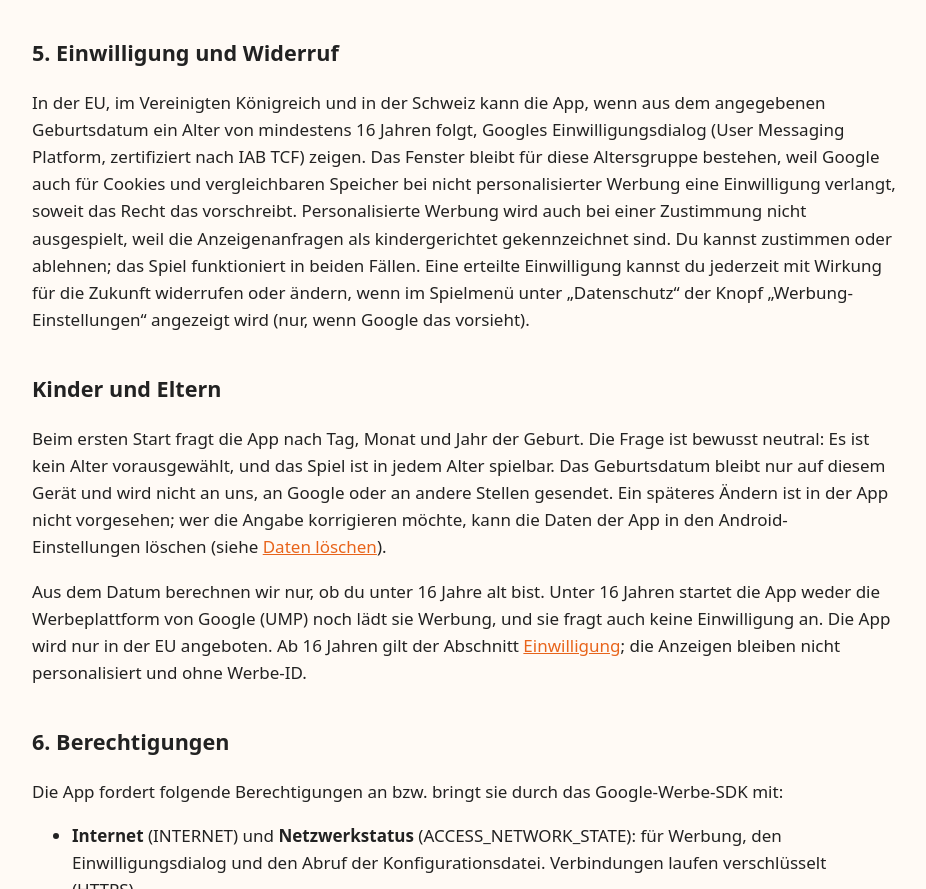
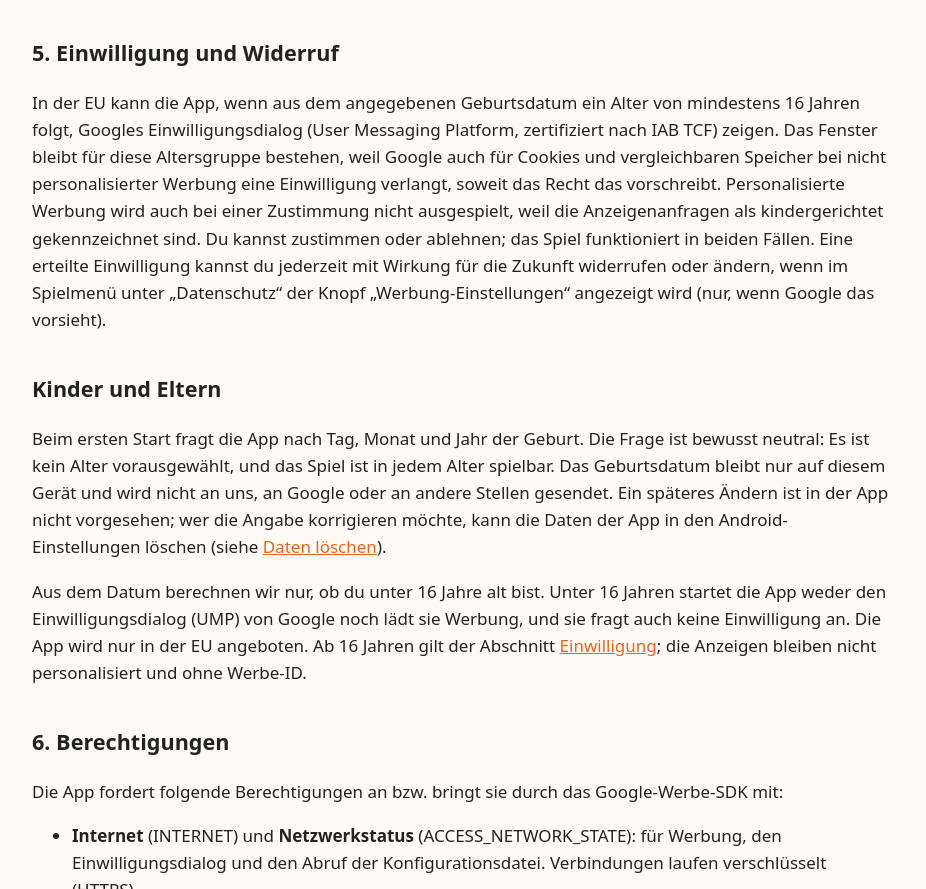
Before and after one commit to appstudiochem/appstudiochem.github.io, a plain HTML site: page datenschutz-wolkenfuchs/index.html in a window 1280 px wide. Shown: the part 2361-3250 px from the top of the page, without its empty margins (176-1102 px from the left). Drawn offline with Linux system fonts and the light colour scheme.

Commit message:
Datenschutz Wolkenfuchs: Einwilligung nur in der EU, UMP als Einwilligungsdialog.

```diff
--- a/datenschutz-wolkenfuchs/index.html
+++ b/datenschutz-wolkenfuchs/index.html
@@ -44,11 +44,11 @@
 <p>Das Hosting erfolgt über GitHub Pages. Anbieter: GitHub, Inc., 88 Colin P. Kelly Jr. St., San Francisco, CA 94107, USA. Beim Abruf entstehen technisch bedingt Server-Logdaten, darunter die IP-Adresse. Diese Daten können in die USA übermittelt werden. GitHub ist unter dem EU-US Data Privacy Framework zertifiziert (Art. 45 DSGVO). Datenschutzerklärung von GitHub: <a href="https://docs.github.com/en/site-policy/privacy-policies/github-general-privacy-statement">docs.github.com</a>, Zertifizierung: <a href="https://www.dataprivacyframework.gov/participant/6174">dataprivacyframework.gov</a>.</p>
 
 <h2 id="einwilligung">5. Einwilligung und Widerruf</h2>
-<p>In der EU, im Vereinigten Königreich und in der Schweiz kann die App, wenn aus dem angegebenen Geburtsdatum ein Alter von mindestens 16 Jahren folgt, Googles Einwilligungsdialog (User Messaging Platform, zertifiziert nach IAB TCF) zeigen. Das Fenster bleibt für diese Altersgruppe bestehen, weil Google auch für Cookies und vergleichbaren Speicher bei nicht personalisierter Werbung eine Einwilligung verlangt, soweit das Recht das vorschreibt. Personalisierte Werbung wird auch bei einer Zustimmung nicht ausgespielt, weil die Anzeigenanfragen als kindergerichtet gekennzeichnet sind. Du kannst zustimmen oder ablehnen; das Spiel funktioniert in beiden Fällen. Eine erteilte Einwilligung kannst du jederzeit mit Wirkung für die Zukunft widerrufen oder ändern, wenn im Spielmenü unter „Datenschutz“ der Knopf „Werbung-Einstellungen“ angezeigt wird (nur, wenn Google das vorsieht).</p>
+<p>In der EU kann die App, wenn aus dem angegebenen Geburtsdatum ein Alter von mindestens 16 Jahren folgt, Googles Einwilligungsdialog (User Messaging Platform, zertifiziert nach IAB TCF) zeigen. Das Fenster bleibt für diese Altersgruppe bestehen, weil Google auch für Cookies und vergleichbaren Speicher bei nicht personalisierter Werbung eine Einwilligung verlangt, soweit das Recht das vorschreibt. Personalisierte Werbung wird auch bei einer Zustimmung nicht ausgespielt, weil die Anzeigenanfragen als kindergerichtet gekennzeichnet sind. Du kannst zustimmen oder ablehnen; das Spiel funktioniert in beiden Fällen. Eine erteilte Einwilligung kannst du jederzeit mit Wirkung für die Zukunft widerrufen oder ändern, wenn im Spielmenü unter „Datenschutz“ der Knopf „Werbung-Einstellungen“ angezeigt wird (nur, wenn Google das vorsieht).</p>
 
 <h2 id="kinder">Kinder und Eltern</h2>
 <p>Beim ersten Start fragt die App nach Tag, Monat und Jahr der Geburt. Die Frage ist bewusst neutral: Es ist kein Alter vorausgewählt, und das Spiel ist in jedem Alter spielbar. Das Geburtsdatum bleibt nur auf diesem Gerät und wird nicht an uns, an Google oder an andere Stellen gesendet. Ein späteres Ändern ist in der App nicht vorgesehen; wer die Angabe korrigieren möchte, kann die Daten der App in den Android-Einstellungen löschen (siehe <a href="../loeschung.html">Daten löschen</a>).</p>
-<p>Aus dem Datum berechnen wir nur, ob du unter 16 Jahre alt bist. Unter 16 Jahren startet die App weder die Werbeplattform von Google (UMP) noch lädt sie Werbung, und sie fragt auch keine Einwilligung an. Die App wird nur in der EU angeboten. Ab 16 Jahren gilt der Abschnitt <a href="#einwilligung">Einwilligung</a>; die Anzeigen bleiben nicht personalisiert und ohne Werbe-ID.</p>
+<p>Aus dem Datum berechnen wir nur, ob du unter 16 Jahre alt bist. Unter 16 Jahren startet die App weder den Einwilligungsdialog (UMP) von Google noch lädt sie Werbung, und sie fragt auch keine Einwilligung an. Die App wird nur in der EU angeboten. Ab 16 Jahren gilt der Abschnitt <a href="#einwilligung">Einwilligung</a>; die Anzeigen bleiben nicht personalisiert und ohne Werbe-ID.</p>
 
 <h2 id="berechtigungen">6. Berechtigungen</h2>
 <p>Die App fordert folgende Berechtigungen an bzw. bringt sie durch das Google-Werbe-SDK mit:</p>
```
